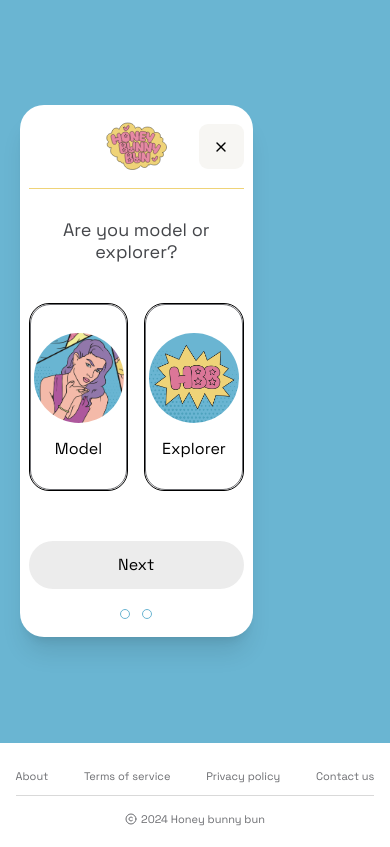
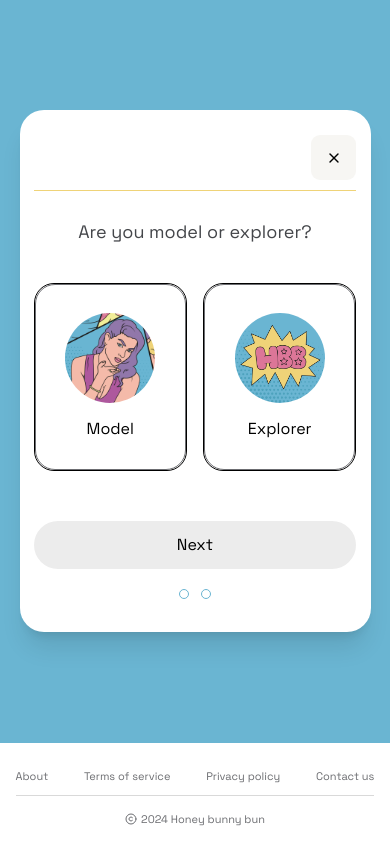
Before and after one commit to Jybium/honey-bunny, a Next.js app: page /sign-up in a window 390 px wide. Built offline with nearby package versions, Linux system fonts and the light colour scheme.

Commit message:
Fixed responsiveness issues

```diff
--- a/app/(auth)/forgot-password/page.tsx
+++ b/app/(auth)/forgot-password/page.tsx
@@ -48,7 +48,7 @@ const Page = () => {
     navigate.back();
   };
   return (
-    <div className=" xl:grid grid-cols-2 flex items-center px-[4%] md:px-[20%] lg:px-[4%]  2xl:px-[6%] py-[50px] md:py-[30px] h-full">
+    <div className=" xl:grid grid-cols-2 flex items-center px-[7%] md:px-[20%] lg:px-[4%]  2xl:px-[6%] py-[50px] md:py-[30px] h-full">
       <div className="w-full md:w-[565px] mx-auto h-full">
         <div className="bg-white md:rounded-[32px] rounded-[24px]  p-[4%] md:p-[26px] shadow-xl h-full flex flex-col">
           <div className="grid grid-cols-3 border-b-[1px] border-[#EFD378]  pb-[20px] items-center">
--- a/app/(auth)/layout.tsx
+++ b/app/(auth)/layout.tsx
@@ -7,9 +7,9 @@ import Footer from '../../components/app-reusables/Footer';
 
 const layout = ({ children }: { children: React.ReactNode }) => {
   return (
-    <main className="md:h-screen h-screen w-full max-w-[1728px] max-h-[1117px]">
+    <main className="md:h-screen h-screen w-full">
       <section className="sm:grid lg:flex items-center content-center w-full lg:h-[88%] h-[88%] bg-background">
-        <section className="lg:flex grid justify-between items-center content-center lg:h-full h-[88%] m-auto w-[90%]">
+        <section className="flex justify-between items-center content-center lg:h-full h-[88%] m-auto w-[90%]">
           <div>
             <Image
               src={Logo}
@@ -17,14 +17,16 @@ const layout = ({ children }: { children: React.ReactNode }) => {
               width={500}
               height={500}
               priority
-              className="lg:block hidden max-w-full"
+              className="lg:block hidden md:max-w-full"
             />
           </div>
-          <section className="lg:w-[565px] sm:w-full lg:h-[80%] h-full content-center grid">{children}</section>
+          <section className="lg:w-[565px] lg:h-[80%] h-fit items-center justify-center content-center w-full sm:grid">
+            {children}
+          </section>
         </section>
       </section>
-      <div className='md:h-fit h-fit'>
-      <Footer />
+      <div className="md:h-fit h-fit">
+        <Footer />
       </div>
     </main>
   );
--- a/app/(auth)/reset-password/page.tsx
+++ b/app/(auth)/reset-password/page.tsx
@@ -20,10 +20,10 @@ const Page= () => {
   const isSubmitDisabled = password === "" || confirmPassword === "";
 
   return (
-    <div className=" xl:grid grid-cols-2 flex items-center px-[4%] md:px-[20%] lg:px-[4%]  2xl:px-[6%]  py-[50px] md:py-[20px] md:pt-[10px] h-full">
+    <div className=" xl:grid grid-cols-2 flex items-center px-[4%] md:px-[10%] lg:px-[4%]  2xl:px-[6%]  py-[50px] md:py-[50px] h-full">
       <div className="w-full md:w-[565px] mx-auto h-full">
         <div className="bg-white md:rounded-[32px] rounded-[24px]  p-[4%] md:p-[32px] md:pt-[20px] shadow-xl h-full flex flex-col">
-          <div className="grid grid-cols-3 border-b-[1px] border-[#EFD378]  pb-[25px] md:pb-[10px] items-center">
+          <div className="grid grid-cols-3 border-b-[1px] border-[#EFD378]  pb-[25px]  items-center">
             <div></div>
             <div className="flex justify-center">
               <Image
@@ -60,7 +60,7 @@ const Page= () => {
                 onChange={(e) => setPassword(e.target.value)}
               />
             </div>
-            <div className="mt-[16px] md:mt-[16px]">
+            <div className="mt-[16px] md:mt-[20px]">
               <h4 className="text-[#535353]  font-[500] text-[12px] mb-[8px] ">
                 Confirm new password
               </h4>
@@ -76,7 +76,7 @@ const Page= () => {
           </form>
           <div className="mt-auto">
             <button
-              className={`w-full px-[20px] py-[12px] rounded-[32px] mt-[20px] md:mt-[50px] text-black text-[16px] md:text-[18px] font-[400] ${
+              className={`w-full px-[20px] py-[12px] rounded-[32px] mt-[30px] md:mt-[80px] text-black text-[16px] md:text-[18px] font-[400] ${
                 isSubmitDisabled
                   ? "bg-[#ECECEC] cursor-not-allowed text-[#9E9E9E]"
                   : "bg-tertiary hover:bg-tertiaryHover"
--- a/app/(auth)/sign-up/page.tsx
+++ b/app/(auth)/sign-up/page.tsx
@@ -167,10 +167,10 @@ const Page = () => {
   };
 
   return (
-    <div>
-      <div className="w-full  mx-auto h-full">
-        <div className="bg-white md:rounded-[32px] rounded-[24px] px-[4%] py-[10px] md:p-[10px] my-3 shadow-xl ">
-          <div className="grid grid-cols-3 border-b-[1px] border-[#EFD378]  pb-[10px] md:pb-[7px] items-center">
+    <div className="w-[100%]">
+      <div className="w-full mx-aut0 h-full ">
+        <div className="bg-white md:rounded-[32px] rounded-[24px] px-[4%] py-[25px] lg:p-[32px] my-3 shadow-xl w-full">
+          <div className="grid grid-cols-3 border-b-[1px] border-[#EFD378]  pb-[10px] md:pb-[7px] items-center w-full">
             <div className="flex justify-start">
               {page !== 0 ? (
                 <button
@@ -189,7 +189,7 @@ const Page = () => {
             </div>
             <div className="flex justify-center">
               <Image
-                className="w-[63px] md:w-[80px]"
+                className="w-[63px] md:w-[80px] hidden md:block"
                 width={63}
                 height={63}
                 src={Logo}
```
